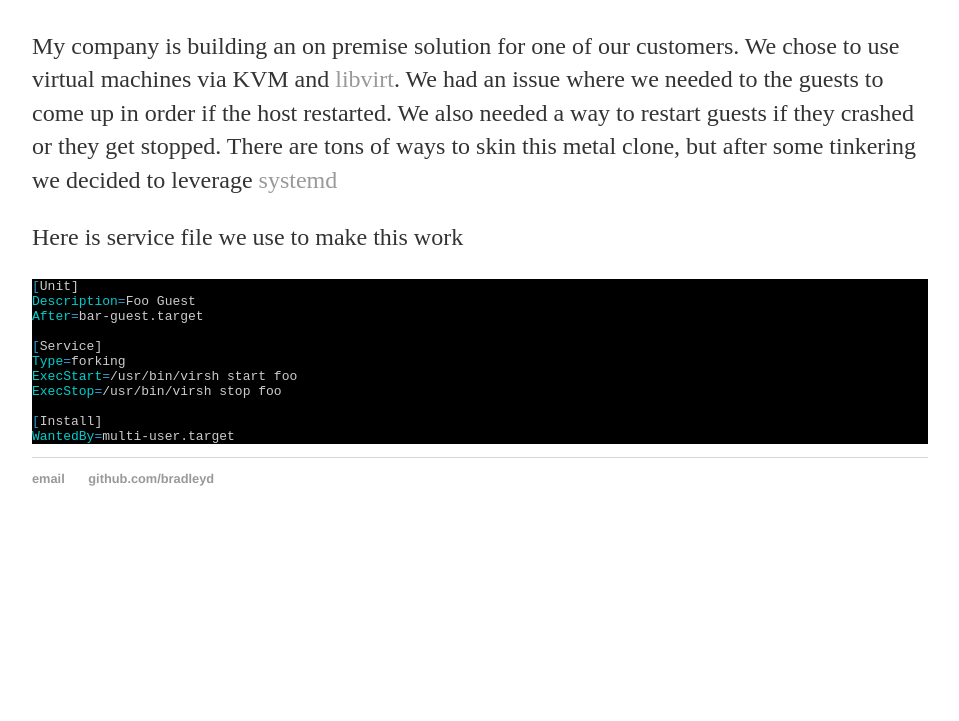
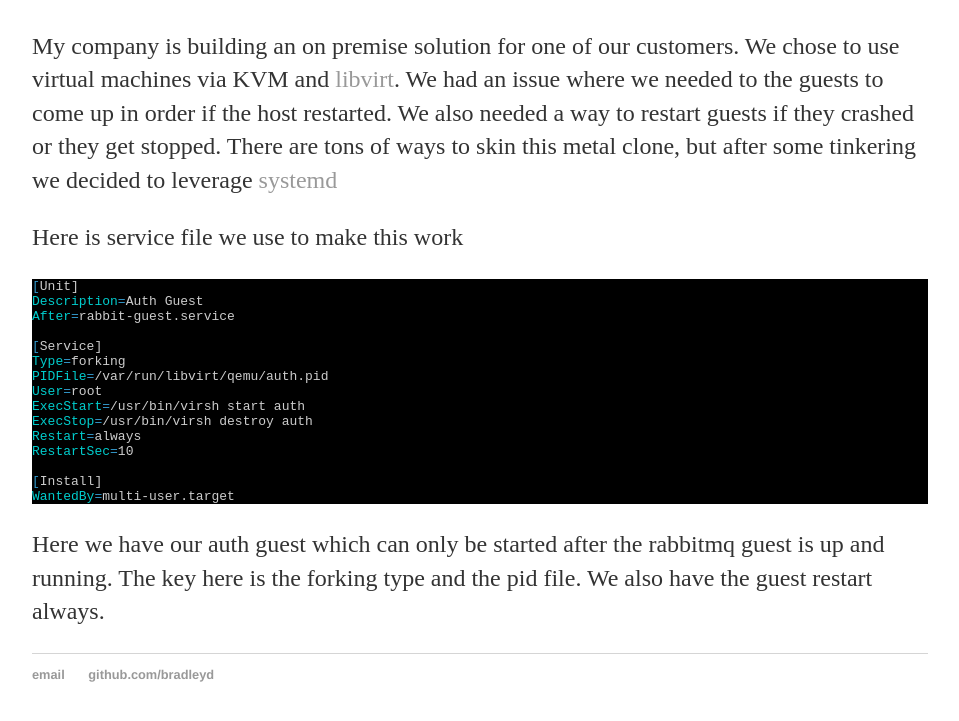
Before and after one commit to bradleyd/bradleyd.github.io, a Jekyll site: the page built from _posts/2017-06-06-use-systemd-for-vms.md, in a window 1280 px wide, cut to the strip 489-1231 px from the top of the page. Shown: the top 721 px of the strip, without its empty margins (160-1119 px from the left). Built offline with Jekyll 4.4.1, drawn with Linux system fonts in a browser that asks for light colours; before the commit the page ends 1035 px from its top, so only the background shows below that.

Commit message:
systemd article

````diff
--- a/_posts/2017-06-06-use-systemd-for-vms.md
+++ b/_posts/2017-06-06-use-systemd-for-vms.md
@@ -12,14 +12,20 @@ Here is service file we use to make this work
 
 ```bash
 [Unit]
-Description=Foo Guest
-After=bar-guest.target
+Description=Auth Guest
+After=rabbit-guest.service
 
 [Service]
 Type=forking
-ExecStart=/usr/bin/virsh start foo
-ExecStop=/usr/bin/virsh stop foo
+PIDFile=/var/run/libvirt/qemu/auth.pid
+User=root
+ExecStart=/usr/bin/virsh start auth
+ExecStop=/usr/bin/virsh destroy auth
+Restart=always
+RestartSec=10
 
 [Install]
 WantedBy=multi-user.target
 ```
+
+Here we have our auth guest which can only be started after the rabbitmq guest is up and running.  The key here is the forking type and the pid file.  We also have the guest restart always.
````
